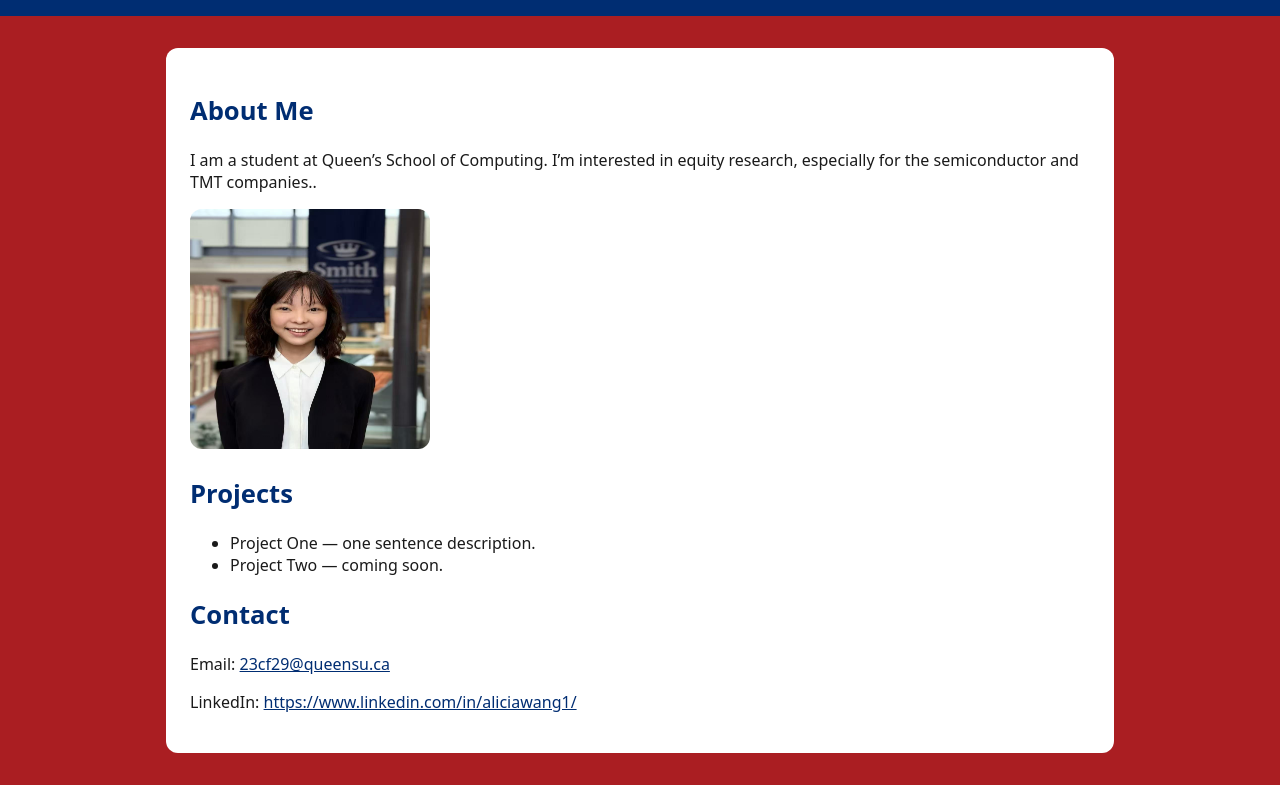
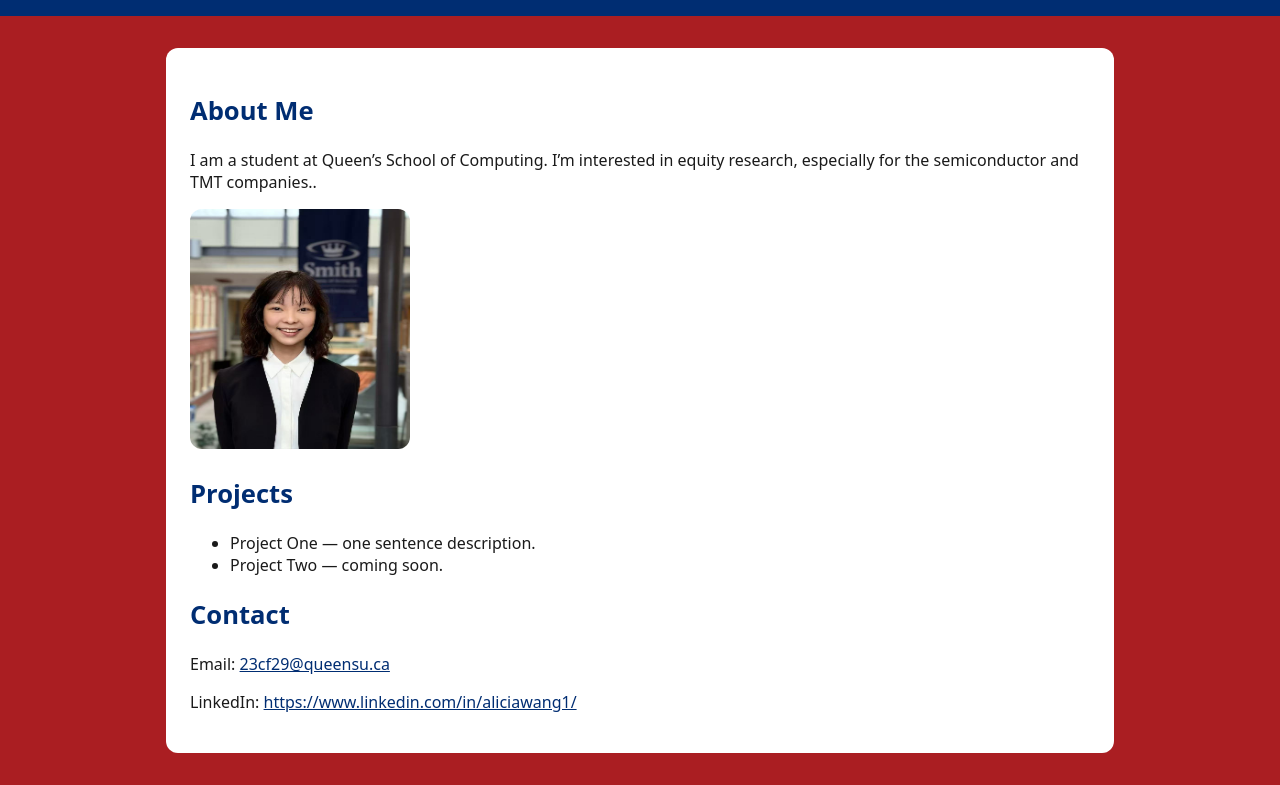
Before and after one commit to AWpstfa/queens-student-page, a plain HTML site: page index.html in a window 1280 px wide. Shown: the part 102-887 px from the top of the page. Drawn offline with Linux system fonts and the light colour scheme.

Commit message:
index.html

```diff
--- a/index.html
+++ b/index.html
@@ -17,7 +17,7 @@
       <p>I am a student at Queen’s School of Computing. I’m interested in equity research, especially for the semiconductor and TMT companies.<!-- replace with interests -->.</p>
 
       <!-- ====== PHOTO (upload me.jpg to repo root, then update the src below) ====== -->
-      <img src="me.jpg" alt="Your Name portrait" width="240" height="240" />
+      <img src="me.jpg" alt="Your Name portrait" width="220" height="240" />
 
       <!-- ====== PROJECTS/COURSES (add or rename items to courses instead of projects) ====== -->
       <h2>Projects</h2>
```
